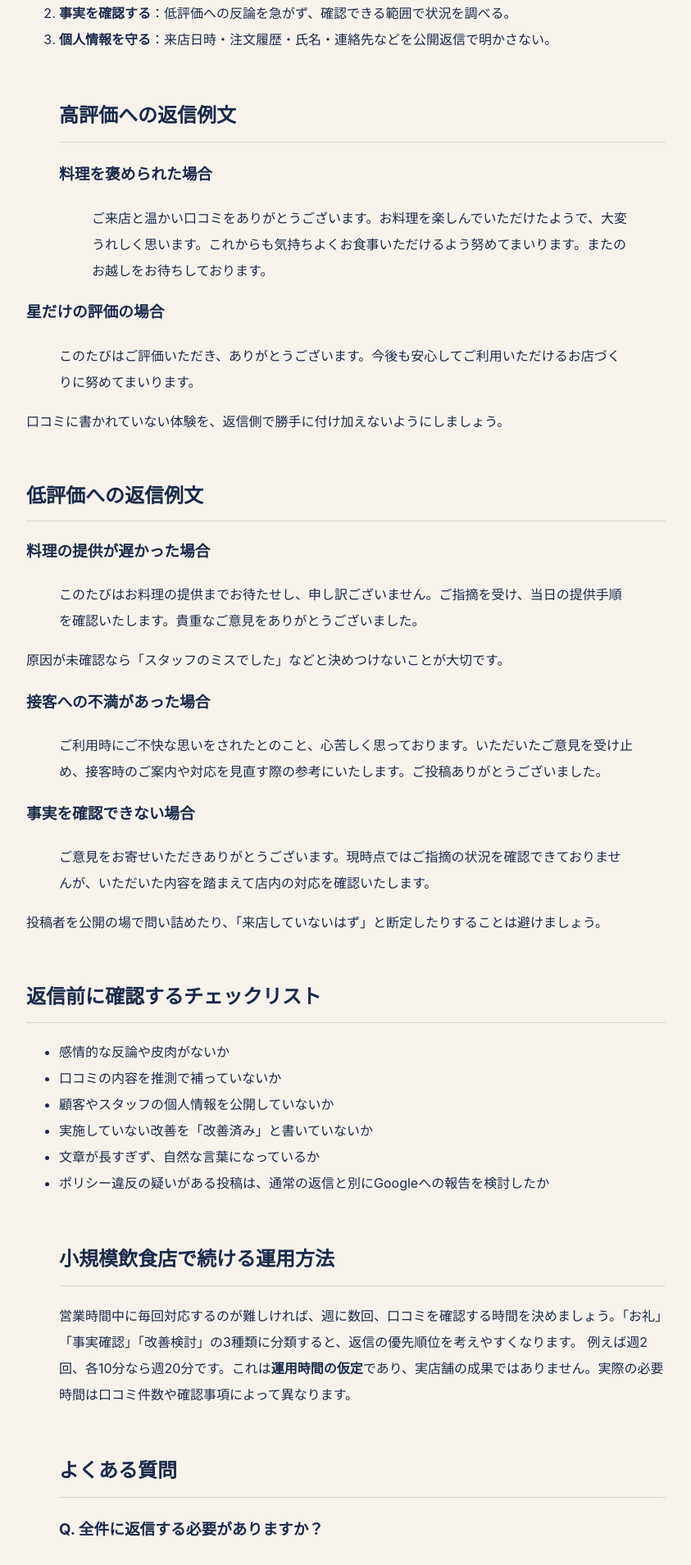
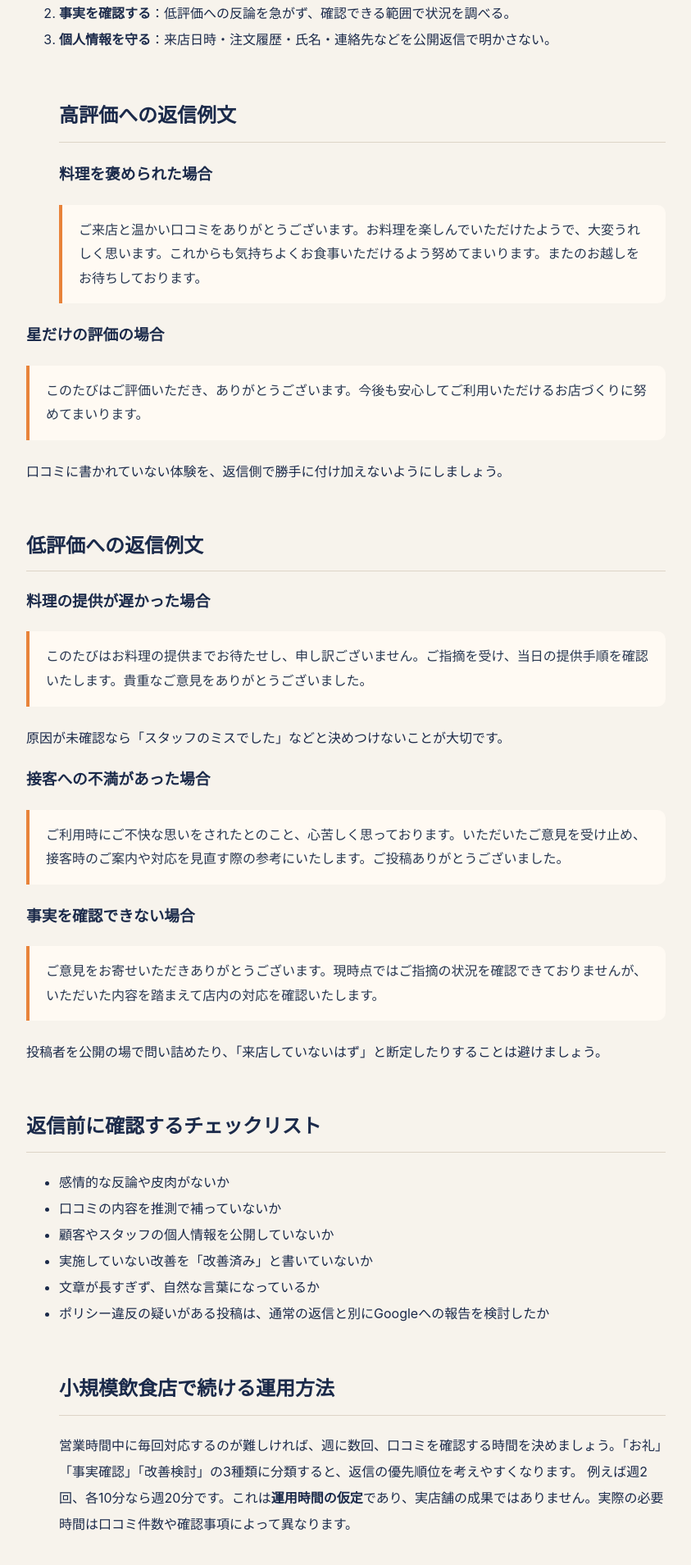
Before and after one commit to insyokuten/restaurant-growth-hub, a Jekyll site: the page built from _posts/2026-11-10-google-review-replies.md, in a window 1280 px wide. Shown: the part 810-2719 px from the top of the page at 82% size, without its empty margins (218-1061 px from the left). Built offline with Jekyll 4.4.1, drawn with Linux system fonts in a browser that asks for light colours.

Commit message:
Normalize blockquote indentation and spacing on mobile

```diff
--- a/assets/style.css
+++ b/assets/style.css
@@ -84,3 +84,8 @@
 .related-articles a{display:block;padding:14px 0;color:#1b2a4a;font-weight:700;line-height:1.65;text-decoration:underline;text-decoration-color:#e8833a;text-underline-offset:4px;overflow-wrap:anywhere}
 .related-articles a:hover,.related-articles a:focus-visible{color:#a4531c}
 @media(max-width:620px){.related-articles{padding:18px 16px;margin:28px 0 22px}.related-articles a{padding:16px 0}}
+
+/* Mobile-friendly example quotes in editorial articles */
+.article .prose blockquote{box-sizing:border-box;margin:18px 0 22px;padding:16px 20px;border-left:4px solid #e8833a;background:#fffaf3;border-radius:0 10px 10px 0;color:#283750;overflow-wrap:anywhere}
+.article .prose blockquote p{margin:0;line-height:1.85}
+@media(max-width:620px){.article .prose blockquote{margin:16px 0 20px;padding:14px 15px;border-left-width:3px}}
```
